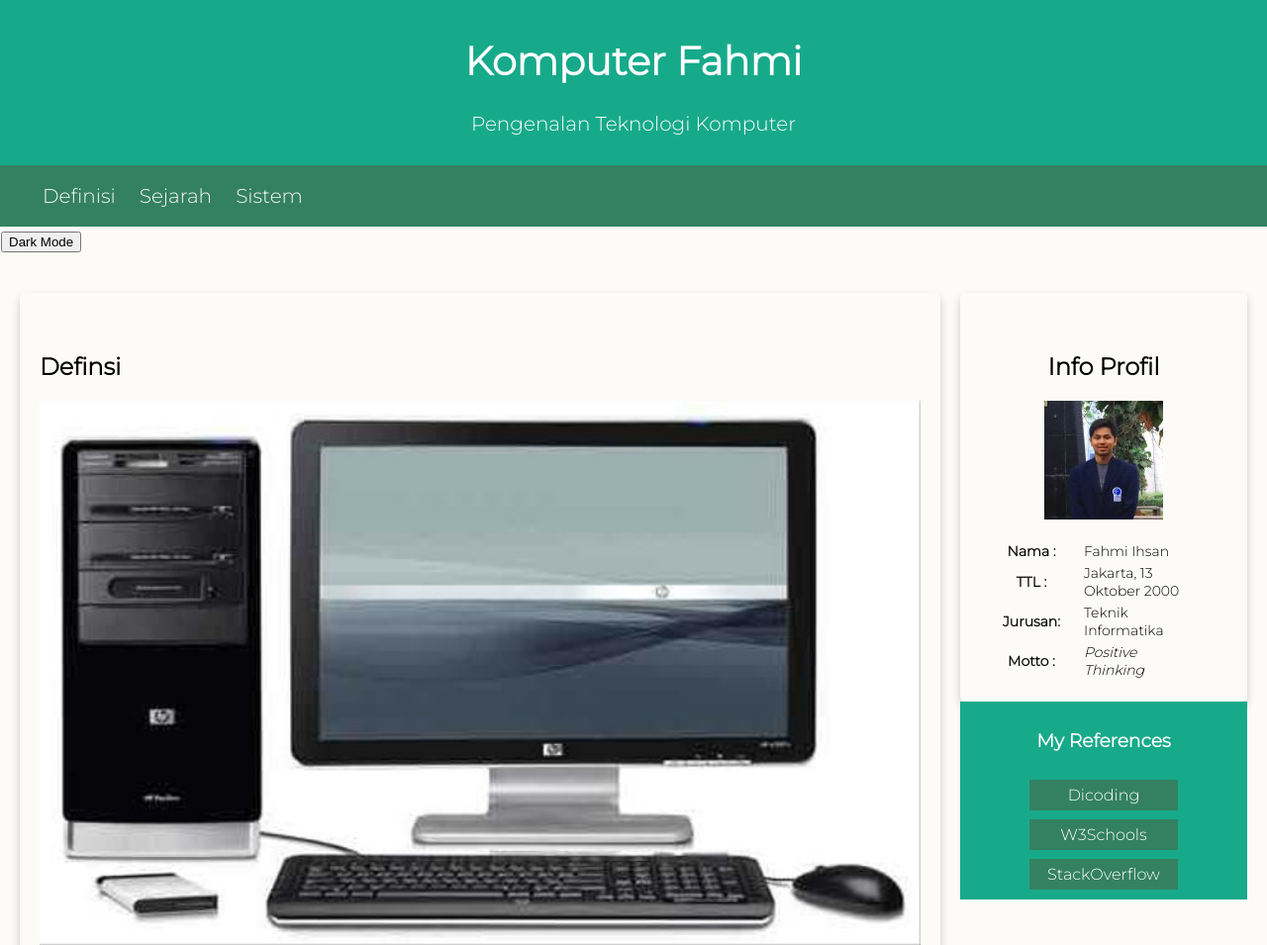
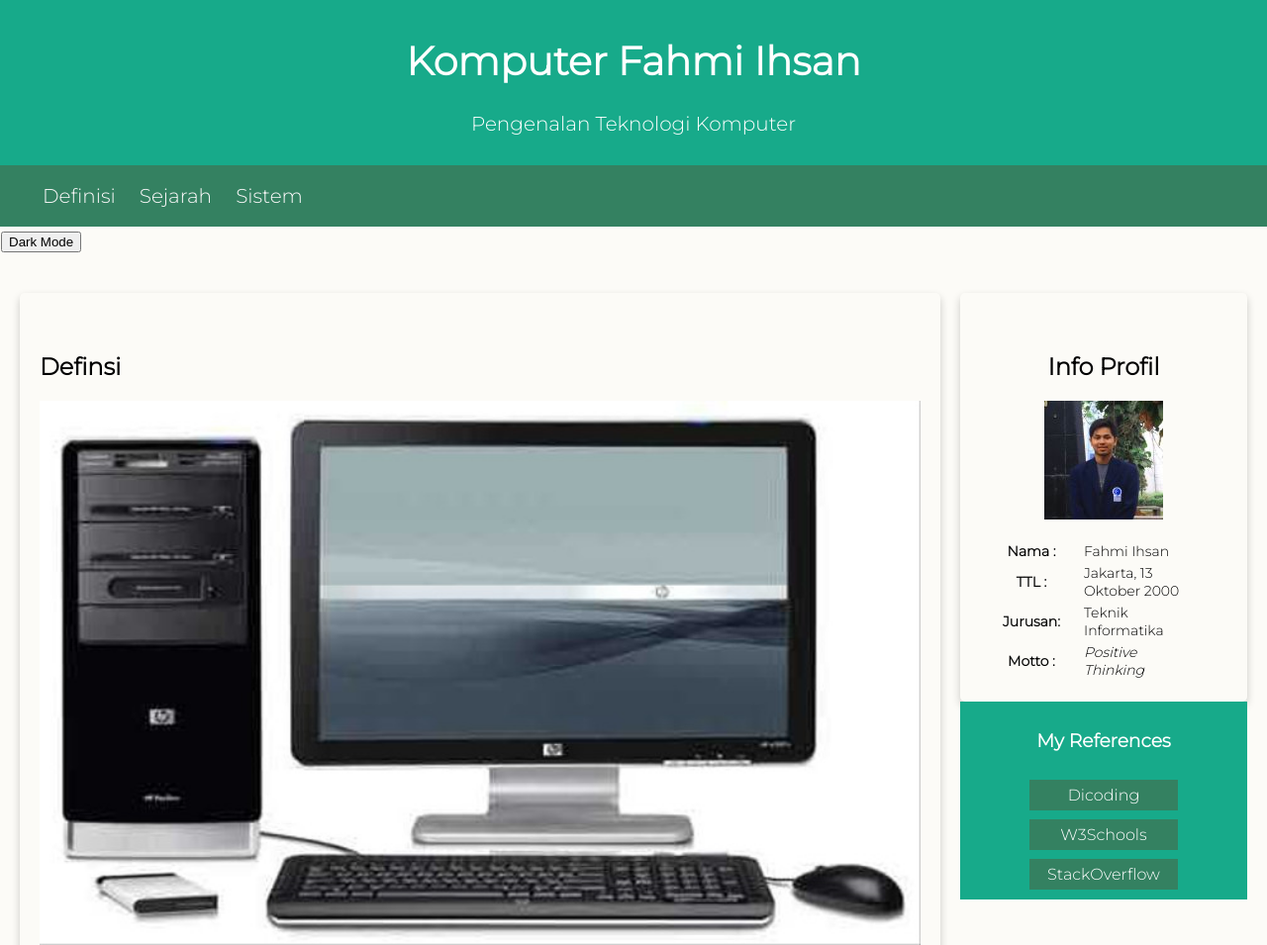
Before and after one commit to fahmiihsan00/project_dicoding, a plain HTML site: page Project/index.html in a window 1280 px wide. Shown: the top 955 px of the page at 99% size. Drawn offline with Linux system fonts and the light colour scheme.

Commit message:
change 2

```diff
--- a/Project/index.html
+++ b/Project/index.html
@@ -9,7 +9,7 @@
 <body>
     <header>
         <div class="jumbotron">
-            <h1>Komputer Fahmi</h1>
+            <h1>Komputer Fahmi Ihsan</h1>
             <p>Pengenalan Teknologi Komputer</p>
         </div>
         <nav class="navbar">
```
